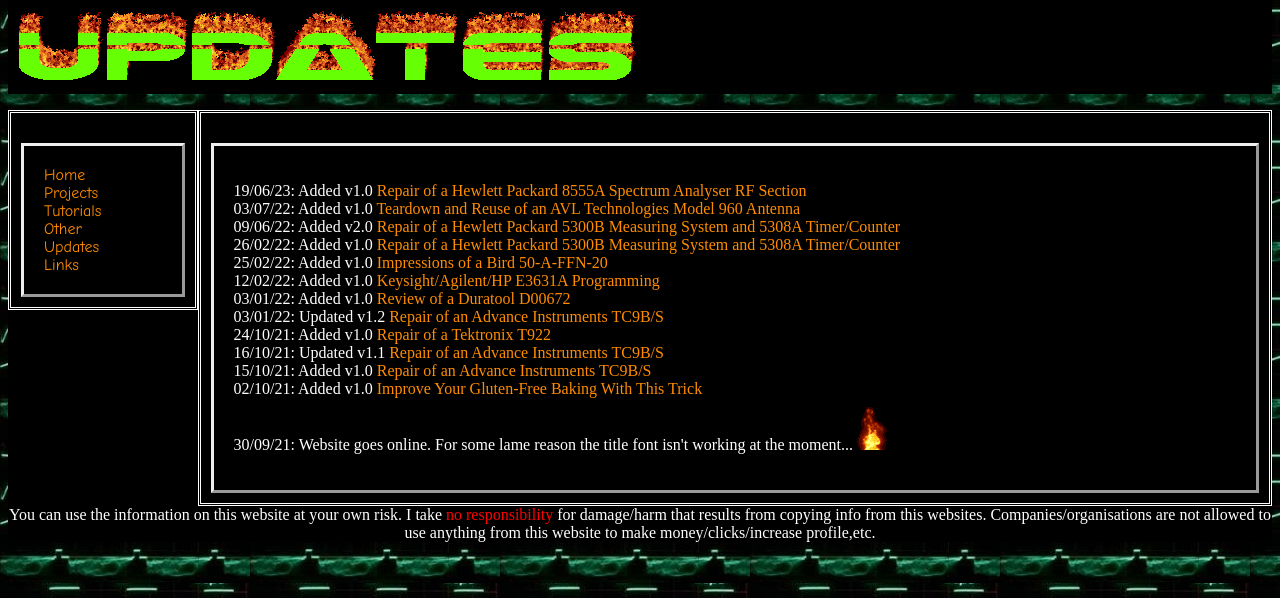
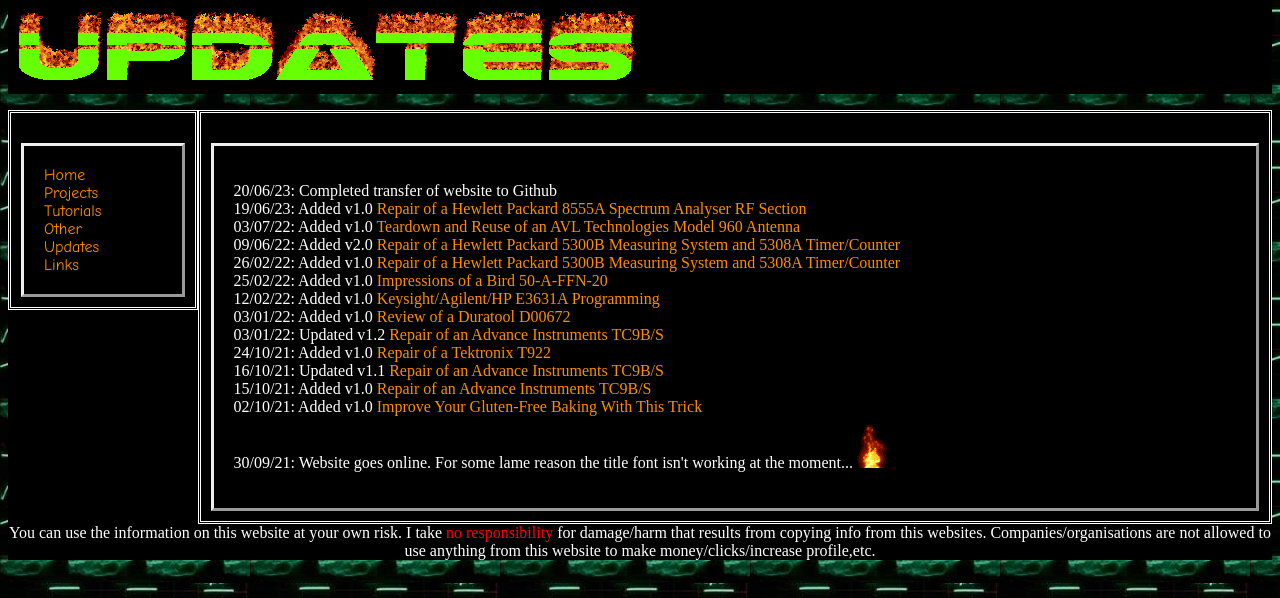
Before and after one commit to electroinc/electroinc.github.io, a plain HTML site: page updates.html in a window 1280 px wide. Shown: the part 202-800 px from the top of the page. Drawn offline with Linux system fonts and the light colour scheme; a web font is replaced by a local one.

Commit message:
Add files via upload

```diff
--- a/updates.html
+++ b/updates.html
@@ -47,7 +47,8 @@
 
 		<div class="column right">
 		<div class="card">
-			<p>19/06/23: Added v1.0 <a href="avl960.html">Repair of a Hewlett Packard 8555A Spectrum Analyser RF Section</a>
+			<p>20/06/23: Completed transfer of website to Github</a>
+			<br>19/06/23: Added v1.0 <a href="avl960.html">Repair of a Hewlett Packard 8555A Spectrum Analyser RF Section</a>
 			<br>03/07/22: Added v1.0 <a href="avl960.html">Teardown and Reuse of an AVL Technologies Model 960 Antenna</a>
 			<br>09/06/22: Added v2.0 <a href="HP5308A.html">Repair of a Hewlett Packard 5300B Measuring System and 5308A Timer/Counter</a>
 			<br>26/02/22: Added v1.0 <a href="HP5308A.html">Repair of a Hewlett Packard 5300B Measuring System and 5308A Timer/Counter</a>
```
